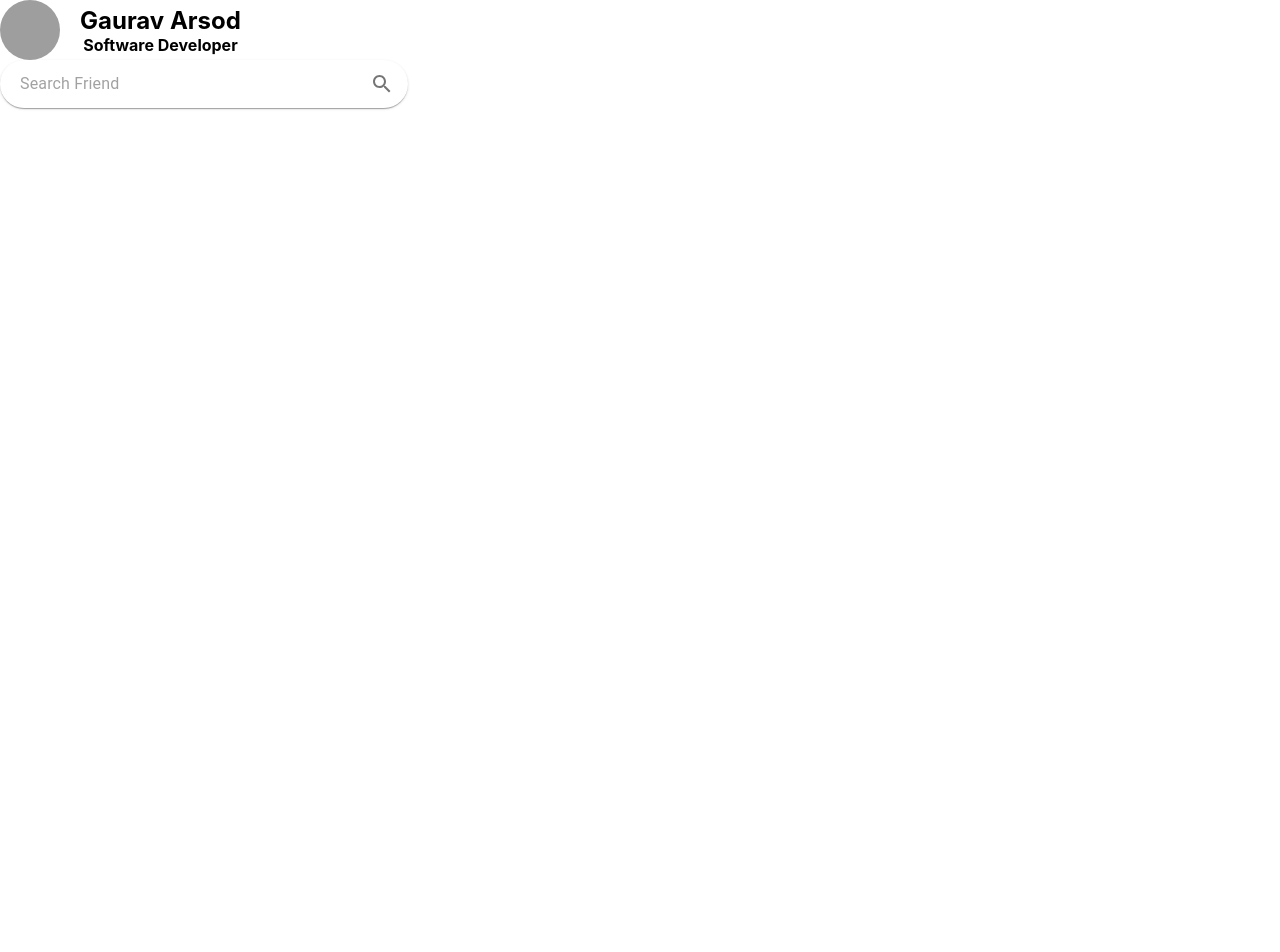
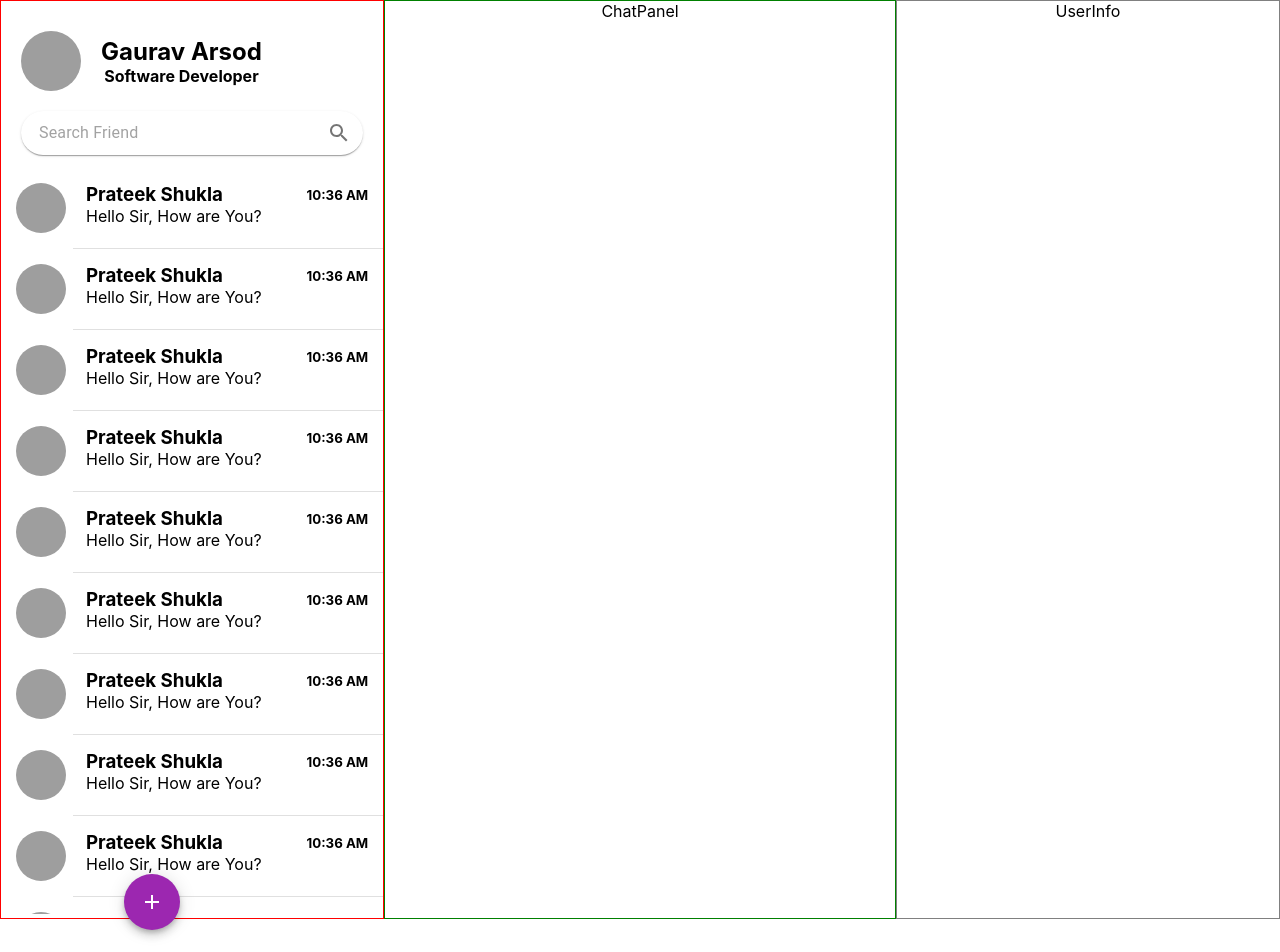
Before and after one commit to ga-arsod/chat-app, a React (Create React App) app in the folder frontend/: page / in a window 1280 px wide. Shown: the top 952 px of the page. Before the commit the page ends 800 px from the top, so only its background shows below. Built offline with nearby package versions, Linux system fonts and the light colour scheme; grey boxes are pictures that could not be loaded.

Commit message:
UI of Chatlist is almost done

```diff
--- a/frontend/src/App.css
+++ b/frontend/src/App.css
@@ -4,4 +4,20 @@
 }
 .App {
   text-align: center;
+  display: flex;
 }
+
+#ChatListContainer {
+  flex: 3;
+  border:  1px solid green;
+}
+
+#ChatPanel {
+ flex: 7;
+ border: 1px solid blue;
+}
+
+#UserInfo {
+  flex: 3;
+  border: 1px solid gray;
+}
--- a/frontend/src/App.tsx
+++ b/frontend/src/App.tsx
@@ -1,7 +1,9 @@
 import './App.css';
 
 import { ChatList } from './Components/ChatList';
+import { ChatPanel } from './Components/ChatPanel';
 import { SampleChat } from './Components/SampleChat';
+import { UserInfo } from './Components/UserInfo';
 
 
 
@@ -13,6 +15,8 @@ function App() {
       {/* <SampleChat/> */}
 
       <ChatList/>
+      <ChatPanel/>
+      <UserInfo/>
     </div>
   );
 }
--- a/frontend/src/Components/ChatList.tsx
+++ b/frontend/src/Components/ChatList.tsx
@@ -1,14 +1,15 @@
 import {useState} from "react";
-import { Avatar, Paper, InputBase, IconButton } from "@mui/material"
+import { Avatar, Paper, InputBase, IconButton, Divider, Fab, Tooltip } from "@mui/material"
 import styles from "../Styles/ChatList.module.css";
 import SearchIcon from '@mui/icons-material/Search';
-
+import AddIcon from '@mui/icons-material/Add';
 
 export const ChatList = () => {
     const [search, setSearch] = useState<string>("");
 
   return (
-    <div id="ChatListContainer">
+    <div id={styles.ChatListContainer}>
+          <div id={styles.headerContainer}>
             <div id={styles.Header}>
               <Avatar sx={{ width: 60, height: 60 }} src="/broken-image.jpg" />
               <div>
@@ -18,8 +19,9 @@ export const ChatList = () => {
             </div>
 
             <Paper
+              id={styles.searchBox}
               component="form"
-              sx={{ p: '2px 4px', display: 'flex', alignItems: 'center', width: 400, borderRadius: "50px" }}
+              sx={{ p: '0 2px', display: 'flex', alignItems: 'center', borderRadius: "50px" }}
             >
               <InputBase
                 sx={{ ml: 2, flex: 1 }}
@@ -37,5 +39,208 @@ export const ChatList = () => {
               </IconButton>
             </Paper>
           </div>
+
+          <div id={styles.chats}>
+              <div className={styles.chatBox}>
+                <Avatar sx={{ width: 50, height: 50 }} src="/broken-image.jpg" className={styles.FrdAvatar}/>
+
+                <div className={styles.person}>
+                  <div>
+                    <h3>Prateek Shukla</h3>
+                    <h5 className={styles.time}>10:36 AM</h5>
+                  </div>
+
+                  <p className={styles.message}>Hello Sir, How are You?</p>
+                </div>
+              </div>
+
+              <Divider variant="inset" />
+
+        <div className={styles.chatBox}>
+          <Avatar sx={{ width: 50, height: 50 }} src="/broken-image.jpg" className={styles.FrdAvatar} />
+
+          <div className={styles.person}>
+            <div>
+              <h3>Prateek Shukla</h3>
+              <h5 className={styles.time}>10:36 AM</h5>
+            </div>
+
+            <p className={styles.message}>Hello Sir, How are You?</p>
+          </div>
+        </div>
+
+        <Divider variant="inset" />
+
+
+        <div className={styles.chatBox}>
+          <Avatar sx={{ width: 50, height: 50 }} src="/broken-image.jpg" className={styles.FrdAvatar} />
+
+          <div className={styles.person}>
+            <div>
+              <h3>Prateek Shukla</h3>
+              <h5 className={styles.time}>10:36 AM</h5>
+            </div>
+
+            <p className={styles.message}>Hello Sir, How are You?</p>
+          </div>
+        </div>
+
+        <Divider variant="inset" />
+
+
+        <div className={styles.chatBox}>
+          <Avatar sx={{ width: 50, height: 50 }} src="/broken-image.jpg" className={styles.FrdAvatar} />
+
+          <div className={styles.person}>
+            <div>
+              <h3>Prateek Shukla</h3>
+              <h5 className={styles.time}>10:36 AM</h5>
+            </div>
+
+            <p className={styles.message}>Hello Sir, How are You?</p>
+          </div>
+        </div>
+
+        <Divider variant="inset" />
+
+
+        <div className={styles.chatBox}>
+          <Avatar sx={{ width: 50, height: 50 }} src="/broken-image.jpg" className={styles.FrdAvatar} />
+
+          <div className={styles.person}>
+            <div>
+              <h3>Prateek Shukla</h3>
+              <h5 className={styles.time}>10:36 AM</h5>
+            </div>
+
+            <p className={styles.message}>Hello Sir, How are You?</p>
+          </div>
+        </div>
+
+        <Divider variant="inset" />
+
+
+        <div className={styles.chatBox}>
+          <Avatar sx={{ width: 50, height: 50 }} src="/broken-image.jpg" className={styles.FrdAvatar} />
+
+          <div className={styles.person}>
+            <div>
+              <h3>Prateek Shukla</h3>
+              <h5 className={styles.time}>10:36 AM</h5>
+            </div>
+
+            <p className={styles.message}>Hello Sir, How are You?</p>
+          </div>
+        </div>
+
+        <Divider variant="inset" />
+
+
+        <div className={styles.chatBox}>
+          <Avatar sx={{ width: 50, height: 50 }} src="/broken-image.jpg" className={styles.FrdAvatar} />
+
+          <div className={styles.person}>
+            <div>
+              <h3>Prateek Shukla</h3>
+              <h5 className={styles.time}>10:36 AM</h5>
+            </div>
+
+            <p className={styles.message}>Hello Sir, How are You?</p>
+          </div>
+        </div>
+
+        <Divider variant="inset" />
+
+
+        <div className={styles.chatBox}>
+          <Avatar sx={{ width: 50, height: 50 }} src="/broken-image.jpg" className={styles.FrdAvatar} />
+
+          <div className={styles.person}>
+            <div>
+              <h3>Prateek Shukla</h3>
+              <h5 className={styles.time}>10:36 AM</h5>
+            </div>
+
+            <p className={styles.message}>Hello Sir, How are You?</p>
+          </div>
+        </div>
+
+        <Divider variant="inset" />
+
+
+        <div className={styles.chatBox}>
+          <Avatar sx={{ width: 50, height: 50 }} src="/broken-image.jpg" className={styles.FrdAvatar} />
+
+          <div className={styles.person}>
+            <div>
+              <h3>Prateek Shukla</h3>
+              <h5 className={styles.time}>10:36 AM</h5>
+            </div>
+
+            <p className={styles.message}>Hello Sir, How are You?</p>
+          </div>
+        </div>
+
+        <Divider variant="inset" />
+
+
+        <div className={styles.chatBox}>
+          <Avatar sx={{ width: 50, height: 50 }} src="/broken-image.jpg" className={styles.FrdAvatar} />
+
+          <div className={styles.person}>
+            <div>
+              <h3>Prateek Shukla</h3>
+              <h5 className={styles.time}>10:36 AM</h5>
+            </div>
+
+            <p className={styles.message}>Hello Sir, How are You?</p>
+          </div>
+        </div>
+
+        <Divider variant="inset" />
+
+
+        <div className={styles.chatBox}>
+          <Avatar sx={{ width: 50, height: 50 }} src="/broken-image.jpg" className={styles.FrdAvatar} />
+
+          <div className={styles.person}>
+            <div>
+              <h3>Prateek Shukla</h3>
+              <h5 className={styles.time}>10:36 AM</h5>
+            </div>
+
+            <p className={styles.message}>Hello Sir, How are You?</p>
+          </div>
+        </div>
+
+        <Divider variant="inset" />
+
+
+        <div className={styles.chatBox}>
+          <Avatar sx={{ width: 50, height: 50 }} src="/broken-image.jpg" className={styles.FrdAvatar} />
+
+          <div className={styles.person}>
+            <div>
+              <h3>Prateek Shukla</h3>
+              <h5 className={styles.time}>10:36 AM</h5>
+            </div>
+
+            <p className={styles.message}>Hello Sir, How are You?</p>
+          </div>
+        </div>
+
+        <Divider variant="inset" />
+
+          </div>
+
+      {/* Floating Add icon to add new friend in the chat room */}
+      <Tooltip title="New Chat">
+
+        <Fab className={styles.floatButton} color="secondary" aria-label="add">
+
+          <AddIcon />
+        </Fab>
+      </Tooltip>
+    </div>
   )
 }
--- a/frontend/src/Components/ChatPanel.tsx
+++ b/frontend/src/Components/ChatPanel.tsx
@@ -1,6 +1,7 @@
+import style from "../Styles/ChatPanel.module.css";
 
 export const ChatPanel = () => {
   return (
-    <div>ChatPanel</div>
+    <div id={style.ChatPanel}>ChatPanel</div>
   )
 }
--- a/frontend/src/Components/UserInfo.tsx
+++ b/frontend/src/Components/UserInfo.tsx
@@ -1,7 +1,7 @@
-
+import style from "../Styles/UserInfo.module.css";
 
 export const UserInfo = () => {
   return (
-    <div>UserInfo</div>
+    <div id={style.UserInfo}>UserInfo</div>
   )
 }
--- a/frontend/src/Styles/ChatList.module.css
+++ b/frontend/src/Styles/ChatList.module.css
@@ -1,6 +1,95 @@
+#ChatListContainer {
+    padding: 30px 0px;
+    border: 1px solid red;
+    flex : 3;
+    height: 857px;
+}
+#headerContainer {
+    height: 16%;
+}
 #Header {
     display: flex;
     justify-content: left;
     align-items: center;
     gap: 20px;
+    padding: 0 20px;
 }
+
+#searchBox {
+    margin: 20px 20px 10px;
+}
+
+#chats {
+    overflow-y: scroll;
+    height: 87%;
+}
+
+.chatBox{
+    display: flex;
+    gap: 20px;
+    padding: 15px 15px;
+    cursor: pointer;
+}
+.chatBox:hover {
+    background-color: rgb(248, 248, 248);
+}
+
+.person {
+    display: flex;
+    flex-direction: column;
+    text-align: left;
+    flex: 7;
+}
+
+.person > div {
+    display: flex;
+    align-items: center;
+    justify-content: space-between;
+}
+.message {
+    white-space: nowrap;
+    width: 100%;
+    text-overflow: ellipsis;
+    overflow: hidden;
+}
+
+::-webkit-scrollbar {
+    width: 5px;
+}
+/* Track */
+::-webkit-scrollbar-track {
+    background: #f1f1f1;
+    height: 50px;
+}
+
+/* Handle */
+::-webkit-scrollbar-thumb {
+    background: rgb(200, 200, 200);
+}
+
+/* Handle on hover */
+::-webkit-scrollbar-thumb:hover {
+    background: rgb(189, 189, 189);
+}
+
+#addIcon {
+    background-color: aquamarine;
+    position: absolute;
+    width: 50px;
+    height: 50px;
+    border-radius: 50px;
+    border: 1px solid blue;
+}
+
+
+.floatButton {
+    position: fixed;
+    width: 60px;
+    height: 60px;
+    bottom: 40px;
+    right: 40px;
+    background-color: #0C9;
+    color: #FFF;
+    border-radius: 50px;
+    text-align: center;
+}
--- /dev/null
+++ b/frontend/src/Styles/ChatPanel.module.css
@@ -0,0 +1,4 @@
+#ChatPanel {
+    flex : 4;
+    border : 1px solid green;
+}
--- /dev/null
+++ b/frontend/src/Styles/UserInfo.module.css
@@ -0,0 +1,4 @@
+#UserInfo {
+    flex: 3;
+    border: 1px solid gray;
+}
```
Lines whose indentation alone changed are shown as unchanged.
